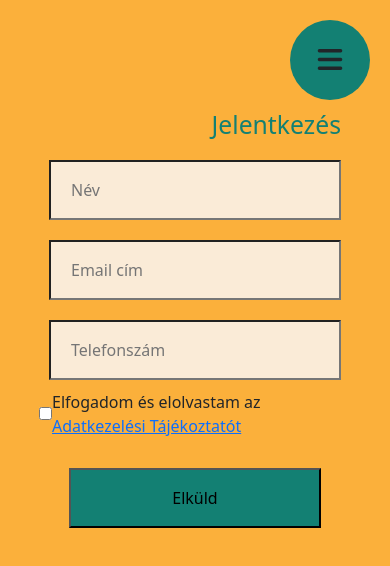
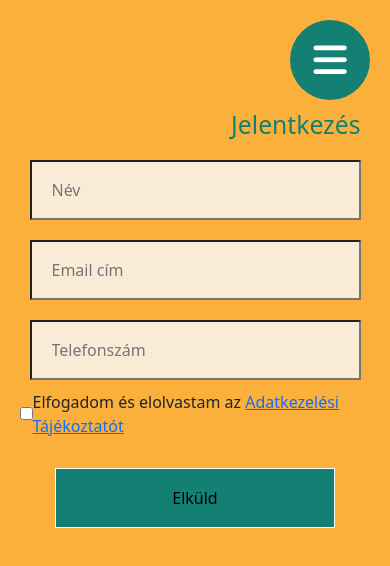
Before and after one commit to Homvi/finalAllamiCss, a plain HTML site: page index.html in a window 390 px wide. Drawn offline with nearby package versions, Linux system fonts and the light colour scheme.

```diff
--- a/style.scss
+++ b/style.scss
@@ -8,7 +8,8 @@
   background-color: #138073;
   width: 80px;
   height: 80px;
-  font-size: 28px;
+  font-size: 38px;
+  color: white;
   display: flex;
   justify-content: center;
   align-items: center;
@@ -50,7 +51,7 @@
     margin: 30px;
     height: 60px;
     background-color: #138073;
-    border: 1px 1px 2px white;
+    border: 1px solid white;
   }
   .button-container {
     display: flex;
@@ -64,7 +65,7 @@
     justify-content: center;
   }
   form{
-    width: 80%;
+    width: 90%;
   }
   h2 {
     margin: 10px;
```
Also changed, not shown: style.css, 1 other file.
